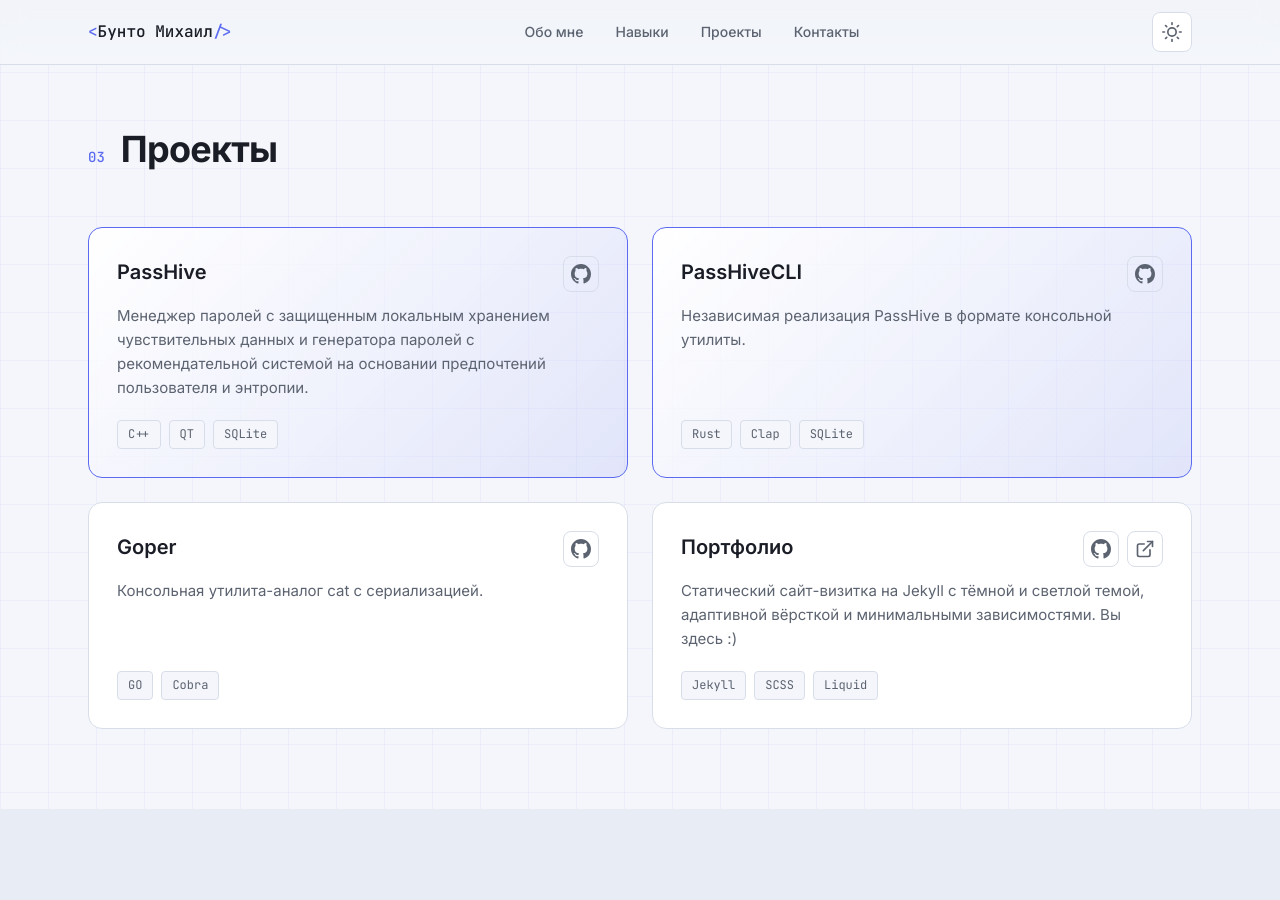
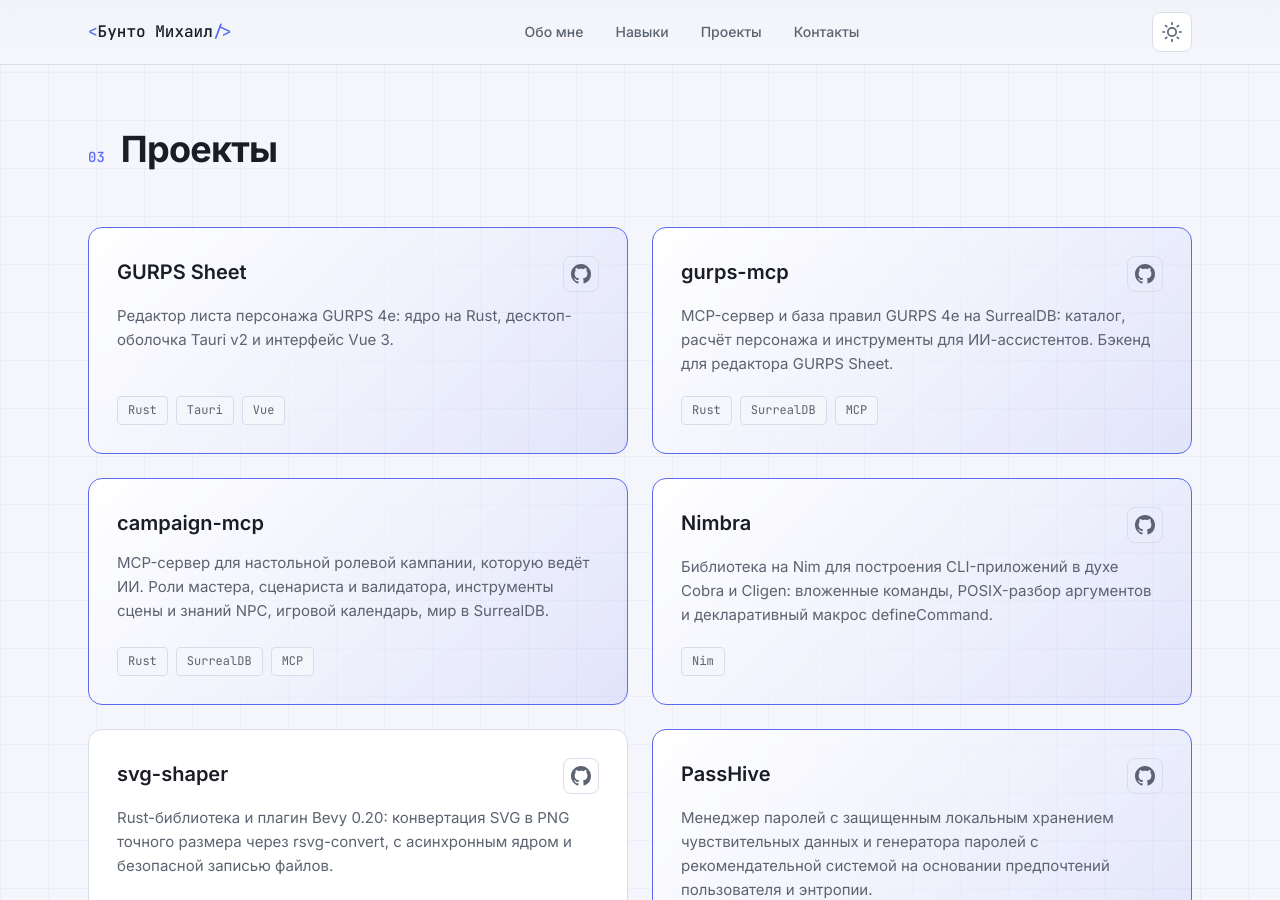
Before and after one commit to Undeadguy0/Undeadguy0.github.io, a Jekyll site: the page built from index.markdown, in a window 1280 px wide and 900 px high, scrolled down 2088 px. Built offline with Jekyll 4.4.1, drawn with Linux system fonts in a browser that asks for light colours.

Commit message:
Добавить на визитку GURPS Sheet, gurps-mcp, campaign-mcp, Nimbra и svg-shaper

```diff
--- a/_data/projects.yml
+++ b/_data/projects.yml
@@ -1,3 +1,55 @@
+- title: GURPS Sheet
+  description: >-
+    Редактор листа персонажа GURPS 4e: ядро на Rust, десктоп-оболочка Tauri v2
+    и интерфейс Vue 3.
+  tags:
+    - Rust
+    - Tauri
+    - Vue
+  github: https://github.com/Undeadguy0/gurps-sheet
+  featured: true
+
+- title: gurps-mcp
+  description: >-
+    MCP-сервер и база правил GURPS 4e на SurrealDB: каталог, расчёт персонажа
+    и инструменты для ИИ-ассистентов. Бэкенд для редактора GURPS Sheet.
+  tags:
+    - Rust
+    - SurrealDB
+    - MCP
+  github: https://github.com/Undeadguy0/gurps-mcp
+  featured: true
+
+- title: campaign-mcp
+  description: >-
+    MCP-сервер для настольной ролевой кампании, которую ведёт ИИ.
+    Роли мастера, сценариста и валидатора, инструменты сцены и знаний NPC,
+    игровой календарь, мир в SurrealDB.
+  tags:
+    - Rust
+    - SurrealDB
+    - MCP
+  featured: true
+
+- title: Nimbra
+  description: >-
+    Библиотека на Nim для построения CLI-приложений в духе Cobra и Cligen:
+    вложенные команды, POSIX-разбор аргументов и декларативный макрос defineCommand.
+  tags:
+    - Nim
+  github: https://github.com/Undeadguy0/Nimbra
+  featured: true
+
+- title: svg-shaper
+  description: >-
+    Rust-библиотека и плагин Bevy 0.20: конвертация SVG в PNG точного размера
+    через rsvg-convert, с асинхронным ядром и безопасной записью файлов.
+  tags:
+    - Rust
+    - Bevy
+  github: https://github.com/Undeadguy0/svg-shaper
+  featured: false
+
 - title: PassHive
   description: >-
     Менеджер паролей с защищенным локальным хранением чувствительных данных и
```
